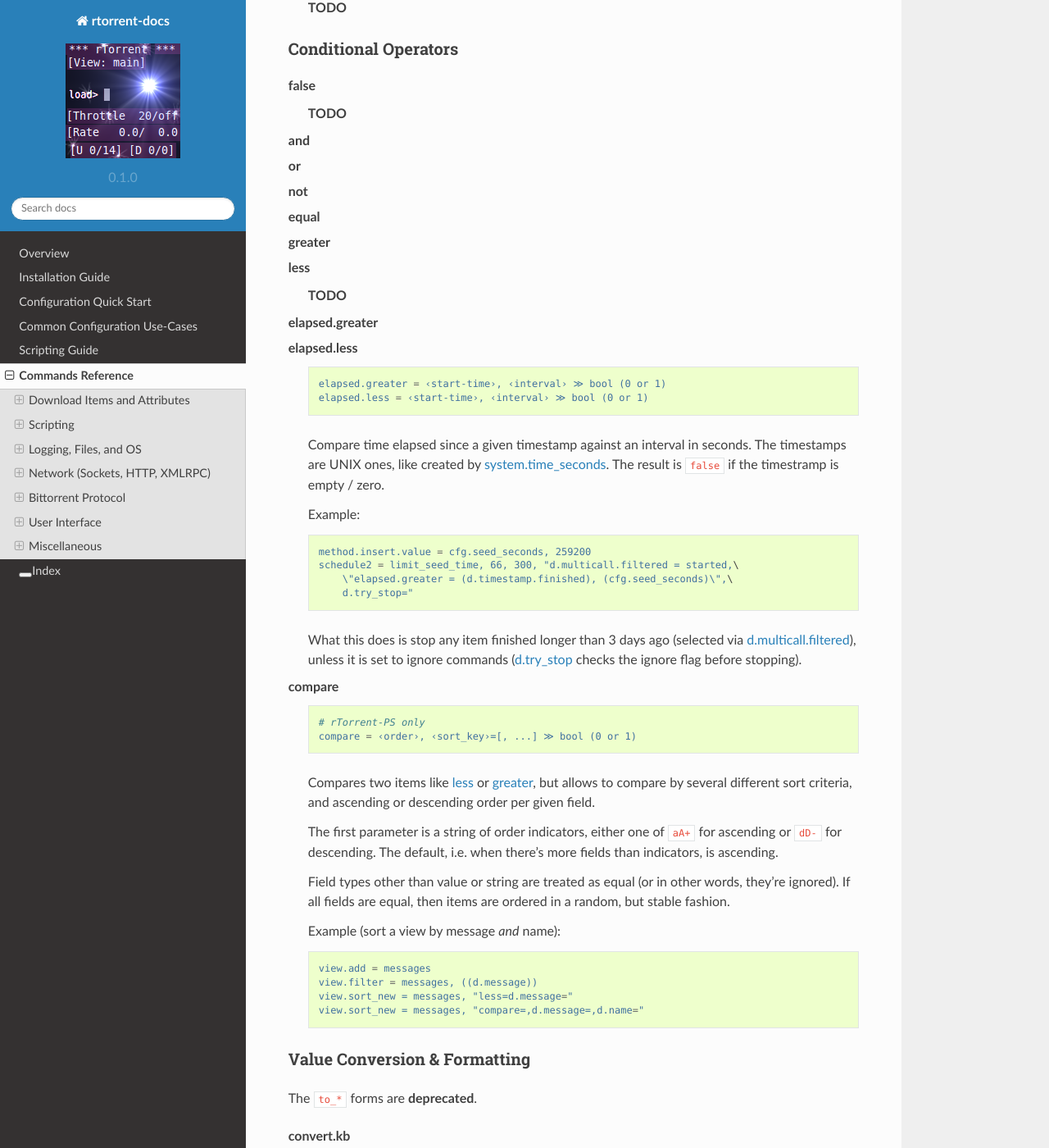
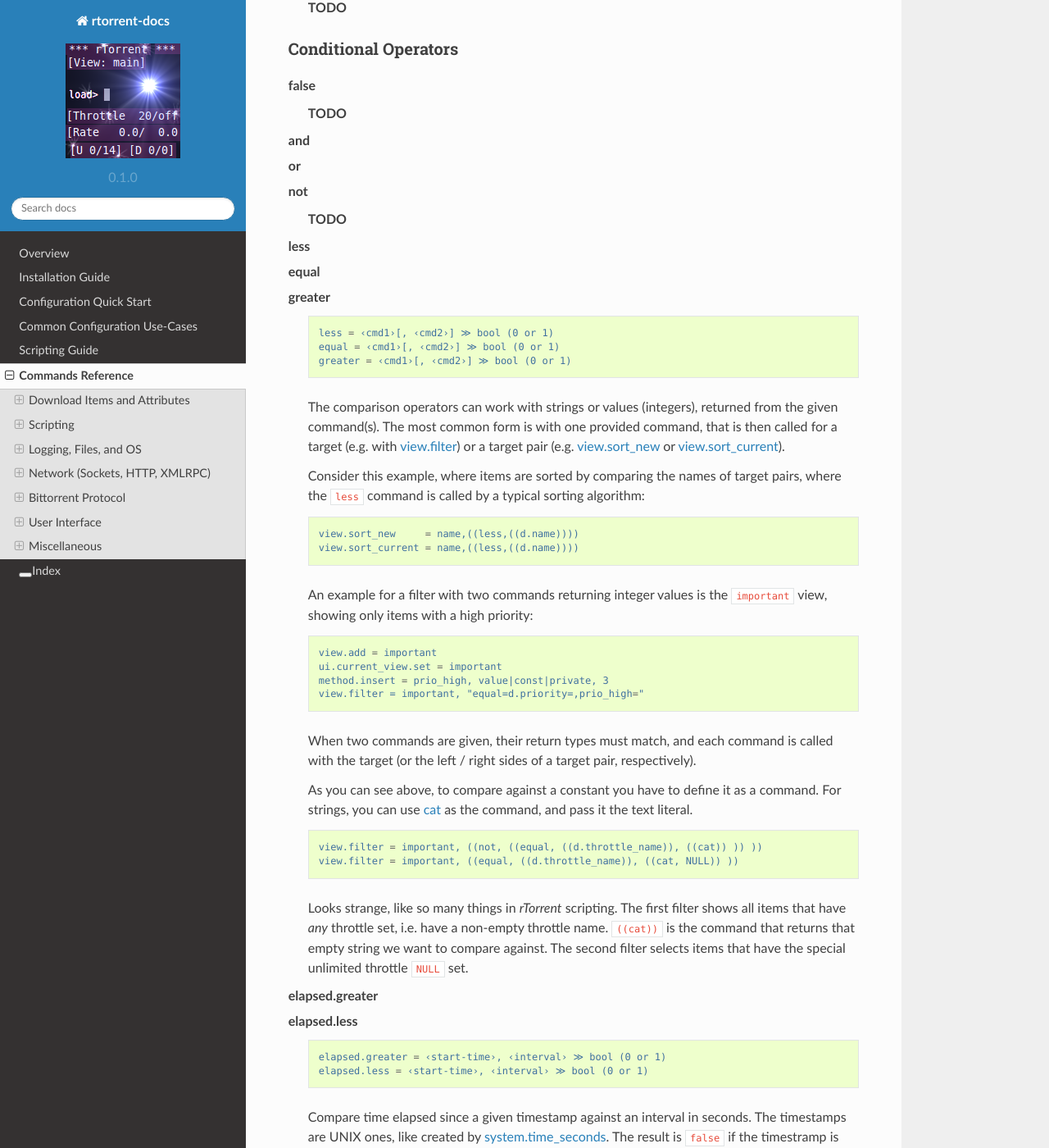
Before and after one commit to rtorrent-community/rtorrent-docs, a Sphinx documentation site: the page built from docs/cmd-ref.rst, in a window 1280 px wide and 1400 px high, scrolled down 20042 px. Shown: the whole window at 82% size. Built offline with Sphinx 7.4.7 and the Read the Docs theme 2.0.0, drawn with Linux system fonts in a browser that asks for light colours.

Commit message:
done: less, equal, greater

```diff
--- a/docs/include-cmd-scripting.rst
+++ b/docs/include-cmd-scripting.rst
@@ -304,11 +304,59 @@ Conditional Operators
     or
     not
 
+        **TODO**
+
+    less
     equal
     greater
-    less
 
-        **TODO**
+        .. code-block:: ini
+
+            less = ‹cmd1›[, ‹cmd2›] ≫ bool (0 or 1)
+            equal = ‹cmd1›[, ‹cmd2›] ≫ bool (0 or 1)
+            greater = ‹cmd1›[, ‹cmd2›] ≫ bool (0 or 1)
+
+        The comparison operators can work with strings or values (integers),
+        returned from the given command(s).
+        The most common form is with one provided command, that is then
+        called for a target (e.g. with :term:`view.filter`)
+        or a target pair (e.g. :term:`view.sort_new` or  :term:`view.sort_current`).
+
+        Consider this example, where items are sorted by comparing the names of target pairs,
+        where the ``less`` command is called by a typical sorting algorithm:
+
+        .. code-block:: ini
+
+            view.sort_new     = name,((less,((d.name))))
+            view.sort_current = name,((less,((d.name))))
+
+        An example for a filter with two commands returning integer values is
+        the ``important`` view, showing only items with a high priority:
+
+        .. code-block:: ini
+
+            view.add = important
+            ui.current_view.set = important
+            method.insert = prio_high, value|const|private, 3
+            view.filter = important, "equal=d.priority=,prio_high="
+
+        When two commands are given, their return types must match,
+        and each command is called with the target (or the left / right sides of a target pair, respectively).
+
+        As you can see above, to compare against a constant you have to define it as a command.
+        For strings, you can use :term:`cat` as the command, and pass it the text literal.
+
+        .. code-block:: ini
+
+            view.filter = important, ((not, ((equal, ((d.throttle_name)), ((cat)) )) ))
+            view.filter = important, ((equal, ((d.throttle_name)), ((cat, NULL)) ))
+
+        Looks strange, like so many things in *rTorrent* scripting.
+        The first filter shows all items that have *any* throttle set,
+        i.e. have a non-empty throttle name.
+        ``((cat))`` is the command that returns that empty string we want to compare against.
+        The second filter selects items that have the special unlimited throttle ``NULL`` set.
+
 
     elapsed.greater
     elapsed.less
@@ -363,7 +411,6 @@ Conditional Operators
 
             view.add = messages
             view.filter = messages, ((d.message))
-            view.sort_new = messages, "less=d.message="
             view.sort_new = messages, "compare=,d.message=,d.name="
 
 
```
